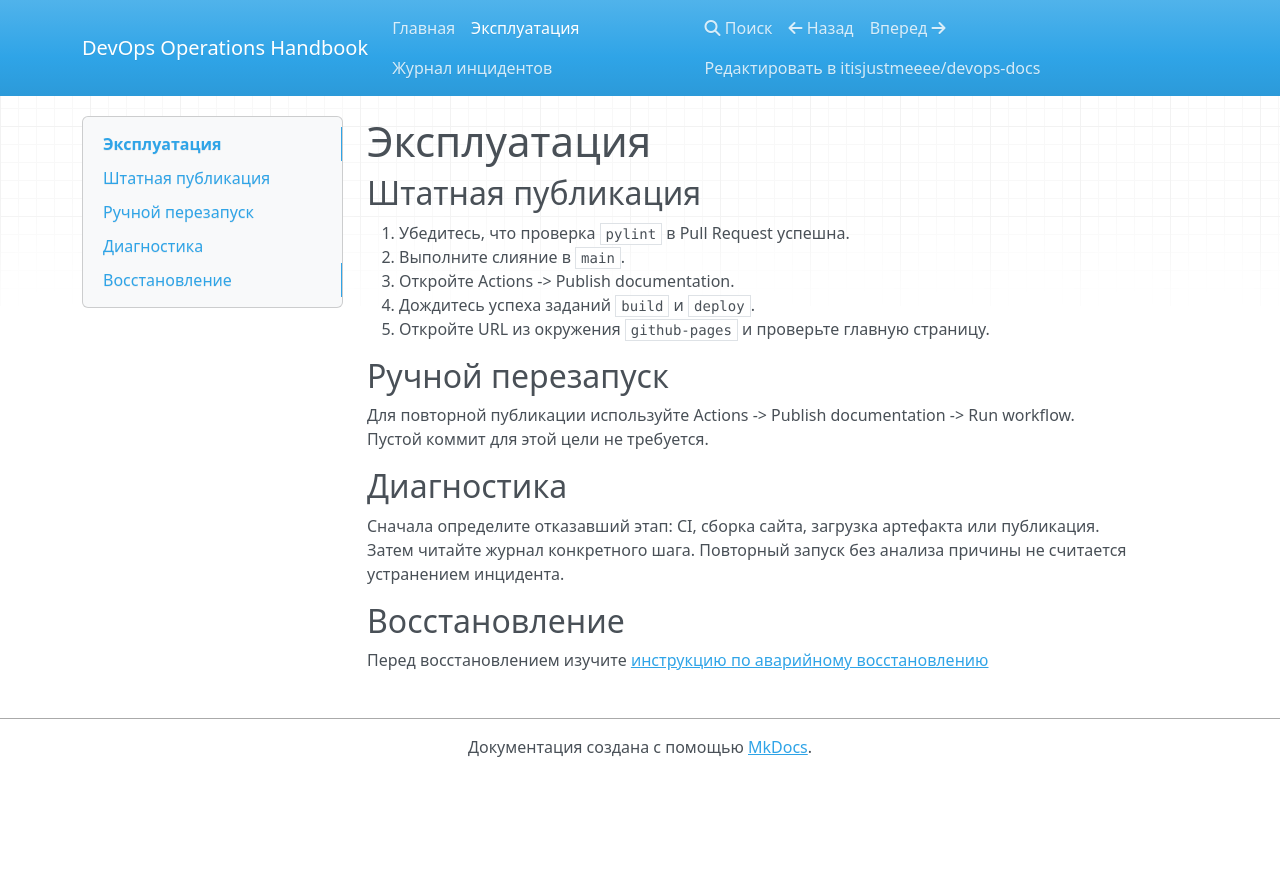
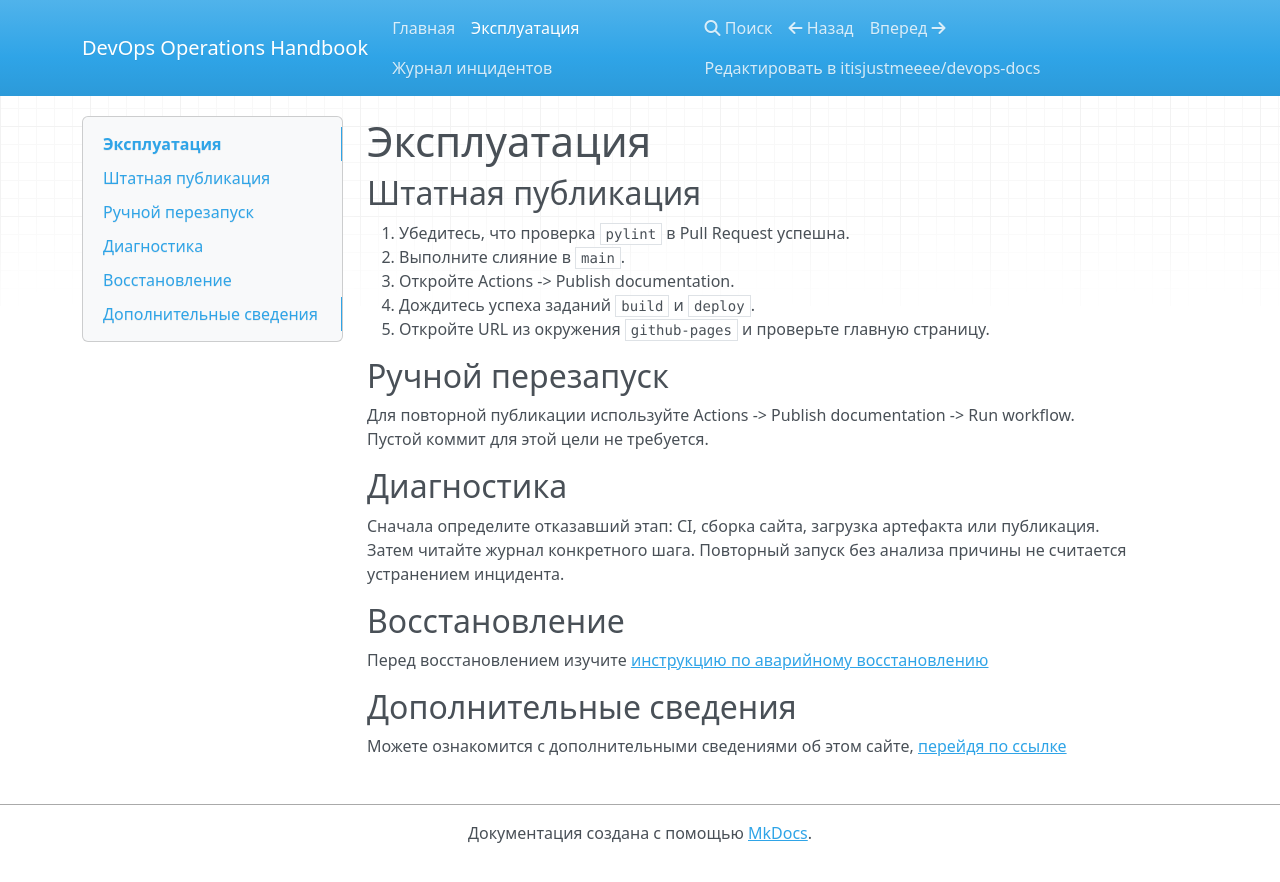
Before and after one commit to itisjustmeeee/devops-docs, an MkDocs documentation site: the page built from docs/runbook.md, in a window 1280 px wide. Shown: the top 882 px of the page. Built offline with MkDocs 1.6.1, drawn with Linux system fonts in a browser that asks for light colours; nearby versions of some CDN libraries.

Commit message:
docs: added link to not existing page to docs/runbook.md

```diff
--- a/docs/runbook.md
+++ b/docs/runbook.md
@@ -21,3 +21,7 @@
 ## Восстановление
 
 Перед восстановлением изучите [инструкцию по аварийному восстановлению](incidents.md)
+
+## Дополнительные сведения
+
+Можете ознакомится с дополнительными сведениями об этом сайте, [перейдя по ссылке](missing-page.md)
```
